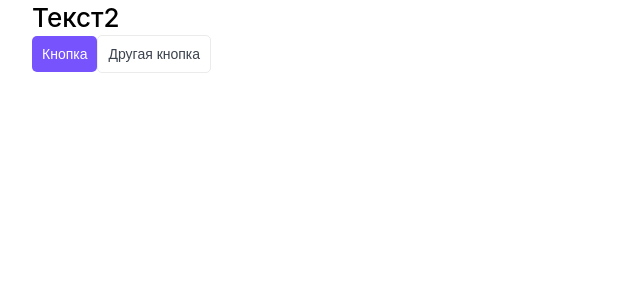
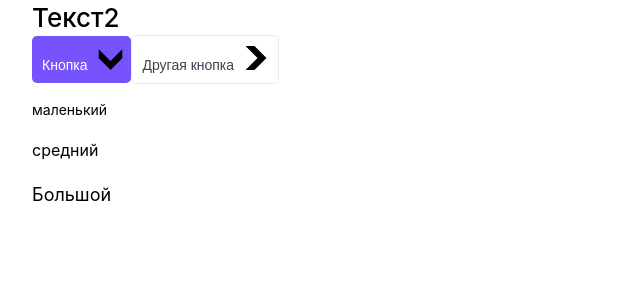
Before and after one commit to viacheslavorlov/top-app, a Next.js app: page / in a window 1280 px wide. Shown: the top 300 px of the page, without its empty margins (0-640 px from the left). Built offline with nearby package versions, Linux system fonts and the light colour scheme.

Commit message:
заголовок, кнопка, Р
следующий урок -012

```diff
--- a/components/Button/Button.module.css
+++ b/components/Button/Button.module.css
@@ -1,11 +1,14 @@
 .button {
     display: inline-block;
+
     box-sizing: border-box;
     padding: 10px;
+
     cursor: pointer;
     text-align: center;
     border: none;
     border-radius: 5px;
+
     font-size: 14px;
 
     transition: all .4s;
@@ -30,3 +33,13 @@
     background-color: var(--primary);
     color: var(--white);
 }
+
+.arrow {
+    display: inline-block;
+    margin-left: 10px;
+}
+
+.down {
+    transform: rotate(90deg);
+    transition: all .2s;
+}
--- a/components/Button/Button.props.ts
+++ b/components/Button/Button.props.ts
@@ -4,4 +4,5 @@ export interface ButtonProps
     extends DetailedHTMLProps<ButtonHTMLAttributes<HTMLButtonElement>, HTMLButtonElement> {
     children: ReactNode;
     appearance: 'primary' | 'ghost';
+    arrow?: 'right' |'down' | 'none';
 }
--- a/components/Button/Button.tsx
+++ b/components/Button/Button.tsx
@@ -1,8 +1,9 @@
 import styles from './Button.module.css';
 import cn from 'classnames';
+import ArrowIcon from './arrow-30.svg';
 import {ButtonProps} from "./Button.props";
 
-const Button = ({appearance, children, className, ...props}: ButtonProps): JSX.Element => {
+const Button = ({appearance, arrow = 'none', children, className, ...props}: ButtonProps): JSX.Element => {
     return (
         <button
         className={cn(styles.button, className, {
@@ -11,6 +12,13 @@ const Button = ({appearance, children, className, ...props}: ButtonProps): JSX.E
         })}
         {...props}>
             {children}
+            {arrow !== 'none' &&
+                <span
+                    className={cn(styles.arrow, {
+                        [styles.down]: arrow === 'down'
+                    })}>
+                    <ArrowIcon/>
+                </span>}
         </button>
     );
 };
--- /dev/null
+++ b/components/P/P.module.css
@@ -0,0 +1,15 @@
+
+.s {
+    font-size: 14px;
+    line-height: 24px;
+}
+
+.m {
+    font-size: 16px;
+    line-height: 24px;
+}
+
+.l {
+    font-size: 18px;
+    line-height: 29px;
+}
--- /dev/null
+++ b/components/P/P.props.ts
@@ -0,0 +1,6 @@
+import React, {HTMLAttributes} from "react";
+
+export interface PProps extends React.DetailedHTMLProps<HTMLAttributes<HTMLParagraphElement>, HTMLParagraphElement>{
+    fontSize?: 's' | 'm' | 'l'
+    children: string
+}
--- /dev/null
+++ b/components/P/P.tsx
@@ -0,0 +1,19 @@
+import React from 'react';
+import {PProps} from "./P.props";
+import cn from "classnames";
+import styles from './P.module.css';
+
+const P = ({fontSize = 'm', className, children, ...props}: PProps): JSX.Element => {
+    return (
+        <p className={cn(fontSize, className, {
+            [styles.s]: fontSize == 's',
+            [styles.m]: fontSize == 'm',
+            [styles.l]: fontSize == 'l'
+        })}
+           {...props}>
+            {children}
+        </p>
+    );
+};
+
+export default P;
--- a/next.config.js
+++ b/next.config.js
@@ -1,7 +1,31 @@
-/** @type {import('next').NextConfig} */
-const nextConfig = {
-  reactStrictMode: true,
-  swcMinify: true
-}
+module.exports = {
+	images: {
+		domains: ['courses-top.ru']
+	},
+	webpack(config, options) {
+		config.module.rules.push({
+			loader: '@svgr/webpack',
+			options: {
+				prettier: false,
+				svgo: true,
+              svgoConfig: {
+                plugins: [
+                  {
+                    name: 'preset-default',
+                    params: {
+                      overrides: {
+                        // disable plugins
+                        removeViewBox: false
+                      }
+                    }
+                  }
+                ]
+              },
+				titleProp: true
+			},
+			test: /\.svg$/
+		});
 
-module.exports = nextConfig
+		return config;
+	}
+};
--- a/pages/_document.tsx
+++ b/pages/_document.tsx
@@ -11,7 +11,7 @@ class MyDocument extends Document {
     render(): JSX.Element {
         return(
             <Html lang="ru">
-                <Head/>
+                <Head></Head>
                 <body>
                     <Main/>
                     <NextScript/>
--- a/pages/index.tsx
+++ b/pages/index.tsx
@@ -1,16 +1,17 @@
 import type {NextPage} from 'next';
 import styles from '../styles/Home.module.css';
 import {Htag, Button} from "../components";
-import {log} from "util";
-
-
+import P from "../components/P/P";
 
 const Home: NextPage = (): JSX.Element => {
     return (
         <div className={styles.container}>
             <Htag tag="h1"> Текст2 </Htag>
-            <Button appearance={"primary"} onClick={() => console.log('click!')}>Кнопка</Button>
-            <Button  appearance={"ghost"} className="newClass">Другая кнопка</Button>
+            <Button appearance={"primary"} arrow={"down"} onClick={() => console.log('click!')}>Кнопка</Button>
+            <Button  appearance={"ghost"} arrow={"right"} className="newClass">Другая кнопка</Button>
+            <P fontSize="s">маленький</P>
+            <P fontSize="m">средний</P>
+            <P fontSize="l">Большой</P>
         </div>
     );
 };
--- /dev/null
+++ b/svg.d.ts
@@ -0,0 +1,5 @@
+declare module "*.svg" {
+    import React from "react";
+    const content: React.FunctionComponent<React.SVGAttributes<SVGElement>>;
+    export default content;
+}
```
Also changed, not shown: package.json (+12 -11 lines), tsconfig.json (+15 -3 lines), components/Button/arrow-30.svg (added), 1 other file (tests, documents, lock files or other folders).
